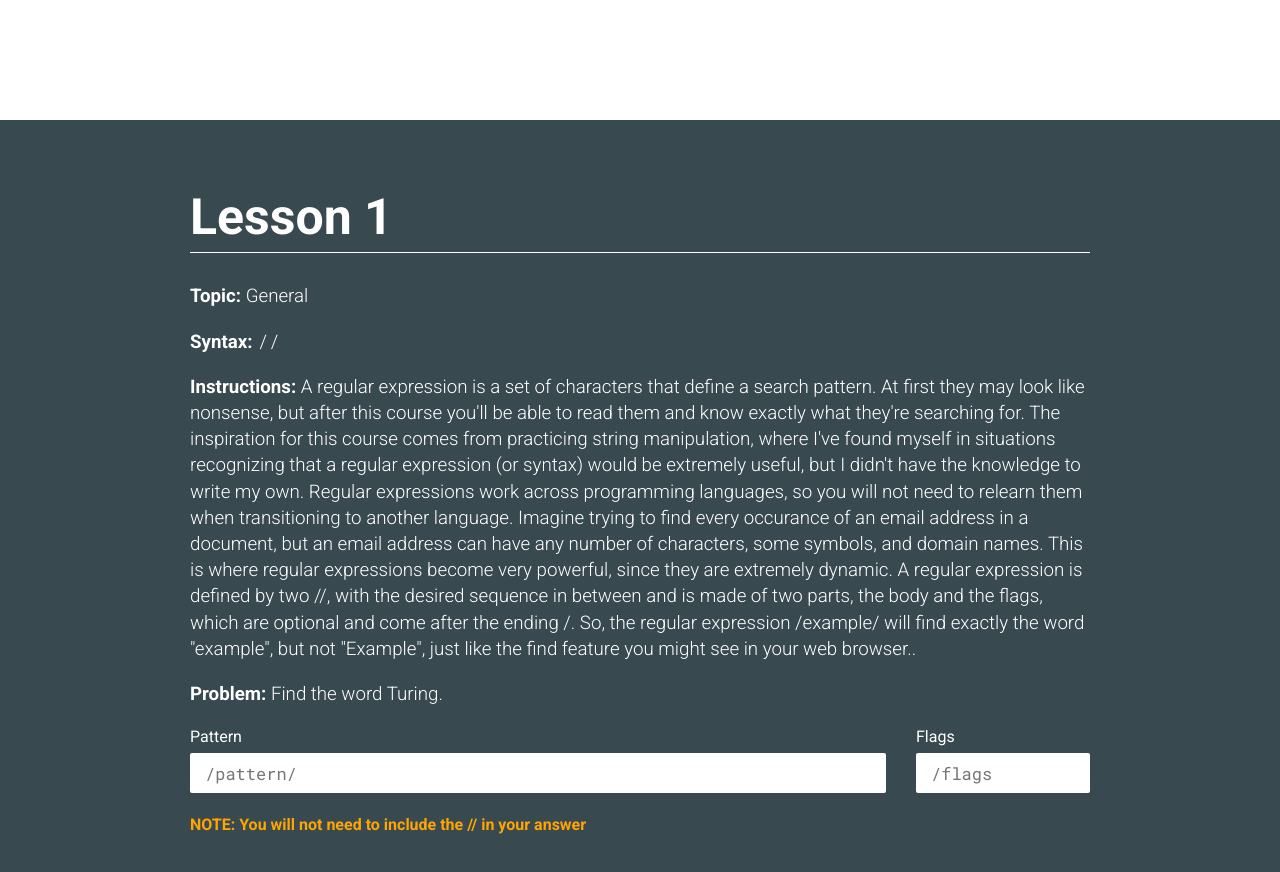
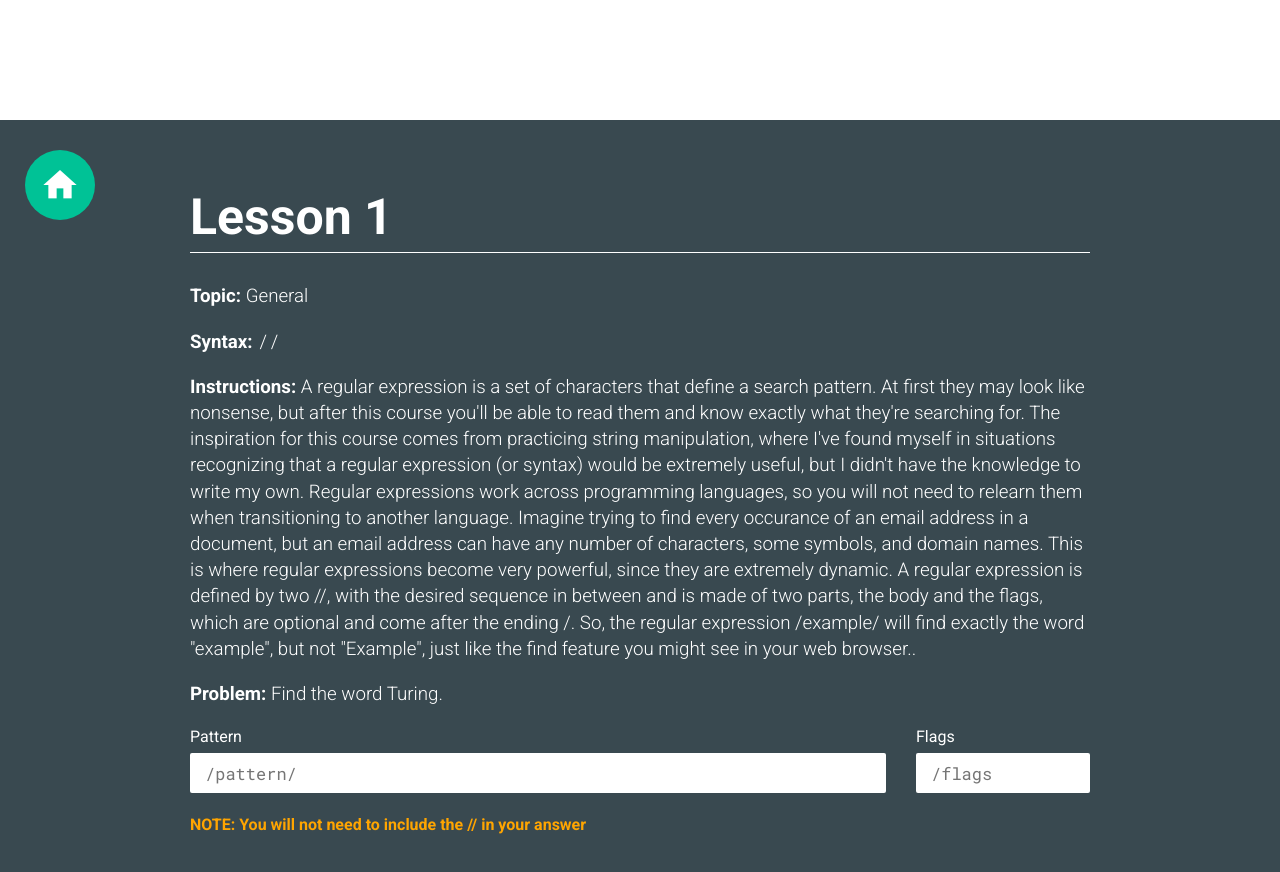
Before and after one commit to jarrettkong/regex-teacher, a React (Create React App) app: page / in a window 1280 px wide. Shown: the part 680-1552 px from the top of the page. Built offline with nearby package versions, Linux system fonts and the light colour scheme.

Commit message:
Add home button

```diff
--- a/public/index.html
+++ b/public/index.html
@@ -5,6 +5,7 @@
     <link rel="shortcut icon" href="%PUBLIC_URL%/favicon.ico" />
     <link href="https://fonts.googleapis.com/css?family=Roboto:300,400,700" rel="stylesheet">
     <link href="https://fonts.googleapis.com/css?family=Roboto+Mono:300,400" rel="stylesheet">
+    <link href="https://fonts.googleapis.com/icon?family=Material+Icons" rel="stylesheet">
     <meta
       name="viewport"
       content="width=device-width, initial-scale=1, shrink-to-fit=no"
--- a/src/components/App.jsx
+++ b/src/components/App.jsx
@@ -42,7 +42,7 @@ class App extends Component {
     }
 
     return (
-      <section className="App">
+      <section className="App" id="App">
         <header className="App-header">
           <h1 className="App-name">/ Regex /</h1>
           <p className="App-tagline">Learn Regular Expressions</p>
--- a/src/components/Lesson.jsx
+++ b/src/components/Lesson.jsx
@@ -3,11 +3,6 @@ import RegexForm from './RegexForm.jsx'
 import './Lesson.scss';
 
 class Lesson extends Component {
-
-  // constructor(props) {
-  //   super(props)
-  //   // ? move to app
-  // }
 
   _handleClick() {
     this.setState({complete: false}, () => {
@@ -33,6 +28,7 @@ class Lesson extends Component {
 
     return (
       <section className="Lesson" id="Lesson">
+      <a href="#App" className="home-icon"><i className="material-icons">home</i></a>
         <div className="Lesson-container">
           <h2 className="Lesson-header">Lesson {lessonNumber}</h2>
           <div className="Lesson-grid">
--- a/src/components/Lesson.scss
+++ b/src/components/Lesson.scss
@@ -10,10 +10,11 @@ $accent-color: #00C296;
   display: flex;
   justify-content: center;
   align-items: center;
+  position: relative;
 }
 
 .Lesson-container {
-  width: 900px;
+  max-width: 900px;
 }
 
 .Lesson-info-container {
@@ -54,3 +55,26 @@ $accent-color: #00C296;
 .Lesson-reminder {
   color: orange;
 }
+
+.home-icon {
+  background-color: $accent-color;
+  color: white;
+  padding: 15px;
+  position: absolute;
+  top: 30px;
+  left: 25px;
+  cursor: pointer;
+  border-radius: 100%;
+  display: flex;
+  align-items: center;
+  justify-content: center;
+  text-decoration: none;
+
+  & i {
+    font-size: 40px;
+  }
+
+  &:hover {
+    background-color: adjust-color($color: $accent-color, $lightness: 3%)
+  }
+}
--- a/src/data.js
+++ b/src/data.js
@@ -22,9 +22,9 @@ const lessons = [
     "topic": "Character Classes",
     "syntax": "\\w, \\W",
     "instructions": "Finds a single occurance of any work character or non-work character, respectively. A work character is: a letter, digit, or _.",
-    "problem": "Find the url https://www.turing.io",
-    "cases": ["https://www.turing.io/", "https://google.com"],
-    "solutions": [true, false]
+    "problem": "Find both https://frontend.turing.io/ and https://backend.turing.io",
+    "cases": ["https://frontend.turing.io/", "https://backend.turing.io/"],
+    "solutions": [true, true]
   },
   {
     "id": 4,
@@ -165,109 +165,28 @@ const lessons = [
     "id": 19,
     "topic": "Flags",
     "syntax": "i",
-    "instructions": "Flags go at the end of a regular expression after the ending /. They specify special cases ",
-    "problem": "",
-    "cases": [],
-    "solutions": []
+    "instructions": "Flags go at the end of a regular expression after the ending /. They specify special cases for the pattern. The i flag ignores case. So [a-z] is the same as [A-Z], for instance.",
+    "problem": "Check if a letter is a vowel, regardless of case.",
+    "cases": ["A", "E", "I", "O", "U", "a", "e", "i", "o", "u", "r", "s", "T", ],
+    "solutions": [true, true, true, true, true, true, true, true, true, true, false, false, false]
   },
   {
     "id": 20,
-    "topic": "",
-    "syntax": "",
-    "instructions": ".",
-    "problem": "",
-    "cases": [],
-    "solutions": []
+    "topic": "Validation: Email Address",
+    "syntax": "^[a-zA-Z0-9.!#$%&'*+/=?^_`{|}~-]+@[a-zA-Z0-9](?:[a-zA-Z0-9-]{0,61}[a-zA-Z0-9])?(?:\\.[a-zA-Z0-9](?:[a-zA-Z0-9-]{0,61}[a-zA-Z0-9])?)*$",
+    "instructions": "Email addresses can be long and complicated. For example, the syntax that the W3C uses for it's <input type=\"email\" /> elements is the one listed in this lesson. This includes every possible ASCII charcter that is techincally allowed in an email address, but most email providers limit the special characters that they allow.",
+    "problem": "Write a regular expression that can find any email of the following format: The email starts with a letter and can contain _ and -. It will have a domain name that can include - and will end in either .io, .org, or .com.",
+    "cases": ["turing_123@turing.io", "thatpamiam@gmail.com", "hello-world@computer-science.org", "failure@test.co.uk"],
+    "solutions": [true, true, true, false]
   },
   {
     "id": 21,
-    "topic": "",
-    "syntax": "",
-    "instructions": ".",
-    "problem": "",
-    "cases": [],
-    "solutions": []
-  },
-  {
-    "id": 22,
-    "topic": "",
-    "syntax": "",
-    "instructions": ".",
-    "problem": "",
-    "cases": [],
-    "solutions": []
-  },
-  {
-    "id": 23,
-    "topic": "",
-    "syntax": "",
-    "instructions": ".",
-    "problem": "",
-    "cases": [],
-    "solutions": []
-  },
-  {
-    "id": 24,
-    "topic": "",
-    "syntax": "",
-    "instructions": ".",
-    "problem": "",
-    "cases": [],
-    "solutions": []
-  },
-  {
-    "id": 25,
-    "topic": "",
-    "syntax": "",
-    "instructions": ".",
-    "problem": "",
-    "cases": [],
-    "solutions": []
-  },
-  {
-    "id": 26,
-    "topic": "",
-    "syntax": "",
-    "instructions": ".",
-    "problem": "",
-    "cases": [],
-    "solutions": []
-  },
-  {
-    "id": 27,
-    "topic": "",
-    "syntax": "",
-    "instructions": ".",
-    "problem": "",
-    "cases": [],
-    "solutions": []
-  },
-  {
-    "id": 28,
-    "topic": "",
-    "syntax": "",
-    "instructions": ".",
-    "problem": "",
-    "cases": [],
-    "solutions": []
-  },
-  {
-    "id": 29,
-    "topic": "Validation: Email Address",
-    "syntax": "^[a-zA-Z0-9.!#$%&'*+/=?^_`{|}~-]+@[a-zA-Z0-9](?:[a-zA-Z0-9-]{0,61}[a-zA-Z0-9])?(?:\\.[a-zA-Z0-9](?:[a-zA-Z0-9-]{0,61}[a-zA-Z0-9])?)*$",
-    "instructions": "Email addresses can be long and complicated. For example, the syntax that the W3C uses for it's <input type=\"email\" /> elements is the one listed in this lesson. This includes every possible ASCII charcter that is techincally allowed in an email address, but most email providers limit the special characters that they allow.",
-    "problem": "",
-    "cases": [],
-    "solutions": []
-  },
-  {
-    "id": 30,
     "topic": "Validation: Password",
-    "syntax": "^(?=.*[a-z])(?=.*[A-Z])(?=.*\d)(?=.*[@$!%*?&])[A-Za-z\d@$!%*?&]{8,}$",
+    "syntax": "^(?=.*[a-z])(?=.*[A-Z])(?=.*\\d)(?=.*[@$!%*?&])[A-Za-z\\d@$!%*?&]{8,}$",
     "instructions": "Passwords are some of the most difficult things to validate, and only partially because of the sheer amount of different characters that are involved. Unlike emails, passwords do not have a predictable format and the amount of accepted characters is greatly increased. Rather, there are usually restrictions on the number of characters, and the inclusion or exclusion of certain types of characters. The syntax given in this lesson is for a password of minimum 8 characters that includes at least one uppercase letter, one lowercase letter, and one number, and one special character.",
-    "problem": "",
-    "cases": ["Turing123!"],
-    "solutions": []
+    "problem": "Write a regular expression that checks if a password has one uppercase letter, one lowercase letter, one number, and at least 10 characters",
+    "cases": ["Turing123!", "password", "ThisWorks99"],
+    "solutions": [true, false, true]
   },
 ]
 
```
